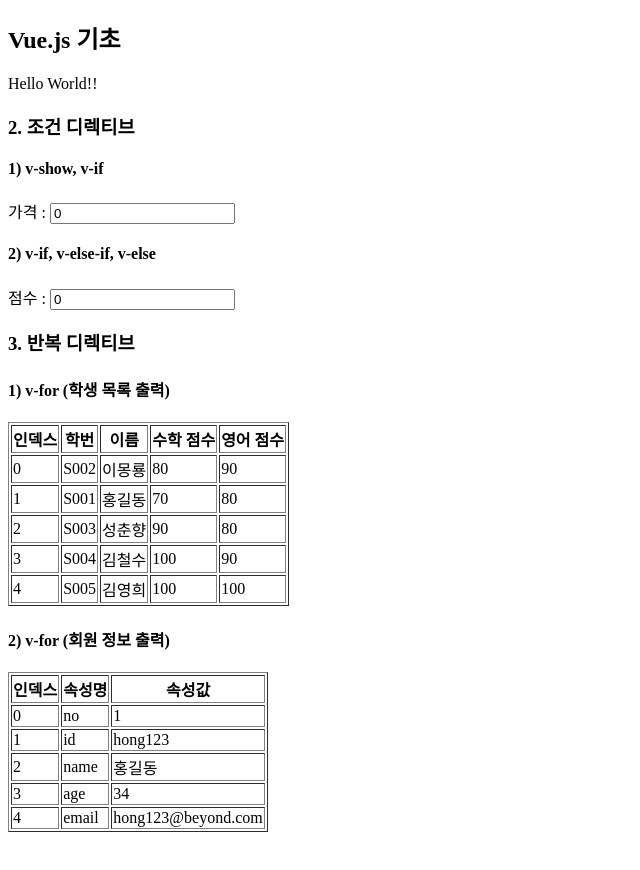
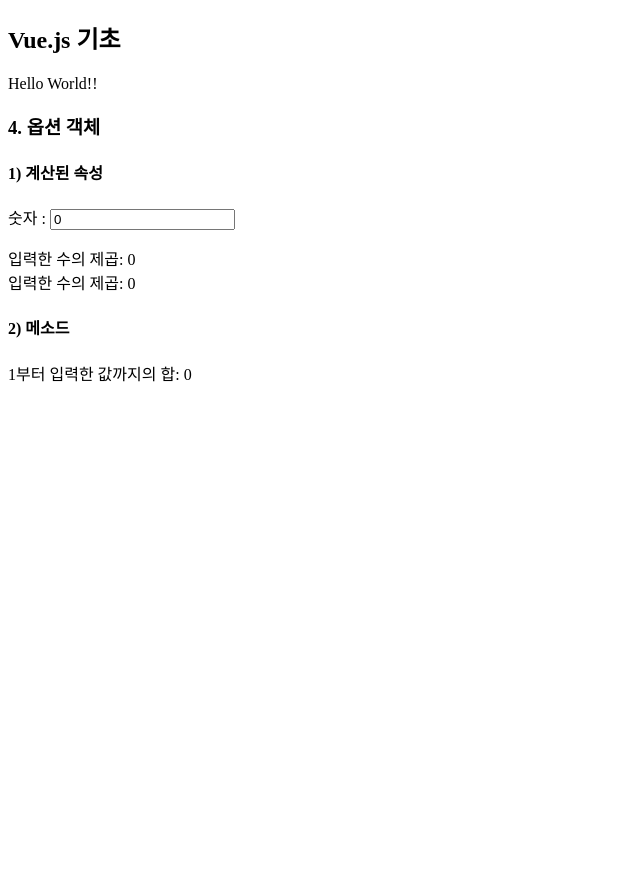
Before and after one commit to jin605/vue.js, a Vue app in the folder 01_first/: page / in a window 1280 px wide. Shown: the top 870 px of the page, without its empty margins (0-640 px from the left). Built offline with nearby package versions, Linux system fonts and the light colour scheme.

Commit message:
feat : computed, method 실습

```diff
--- a/01_first/src/App.vue
+++ b/01_first/src/App.vue
@@ -4,18 +4,22 @@
 
     <p>{{ message }}</p>
 
-      <Directive></Directive>
+    <!-- <Directive/> -->
+    <Options/>
+
   </div>
 </template>
 
 <script>
   // import Directive from './components/Directive1.vue';
   import Directive from './components/Directive2.vue';
+  import Options from './components/Options.vue';
 
   export default {
-    name: "App",
+    name: 'App',
     components: {
-      Directive // Directive: Directive
+      Directive, // Directive: Directive
+      Options // Options: Options
     },
     data() {
 
--- a/01_first/src/components/Directive2.vue
+++ b/01_first/src/components/Directive2.vue
@@ -66,11 +66,14 @@
                 <th>인덱스</th>
                 <th>속성명</th>
                 <th>속성값</th>
+                <th>속성값</th>
             </tr>
             <tr v-for="value, key, index) in user" :key="key">
                 <td v-text="index"></td>
                 <td v-text="key"></td>
                 <td v-text="value"></td>
+                <td v-text="value"></td>
+
             </tr>
 
         </table>
--- /dev/null
+++ b/01_first/src/components/Options.vue
@@ -0,0 +1,49 @@
+<template>
+    <div>
+        <h3>4. 옵션 객체</h3>
+
+        <h4>1) 계산된 속성</h4>
+
+        <label for="number">숫자 : </label>
+        <input type="number" id="number" v-model="number">
+
+        <p>
+            <!-- 계산된 속성을 여러 번 사용하더라도 sqrt()를 여러 번 호출하는 것이 아니다. -->
+            <!-- sqrt()의 실행 결과를 가지고 있는 sqrt 계산된 속성의 값을 사용한다. -->
+            입력한 수의 제곱: <span v-text="sqrt"></span>
+            <br>
+            입력한 수의 제곱: <span v-text="sqrt"></span>
+        </p>
+
+        <h4>2) 메소드</h4>
+        <p>
+            1부터 입력한 값까지의 합: <span v-text="sum()"></span>
+        </p>
+    </div>
+</template>
+
+<script>
+    export default {
+        name: 'Options',
+        data() {
+            return {
+                number: 0
+            }
+        },
+        computed: {
+            sqrt() {
+                return this.number * this.number;
+            }
+        },
+        methods: {
+            sum() {
+                return (this.number* (this.number +1)) /2;
+
+            }
+        },
+    }
+</script>
+
+<style scoped>
+
+</style>
```
